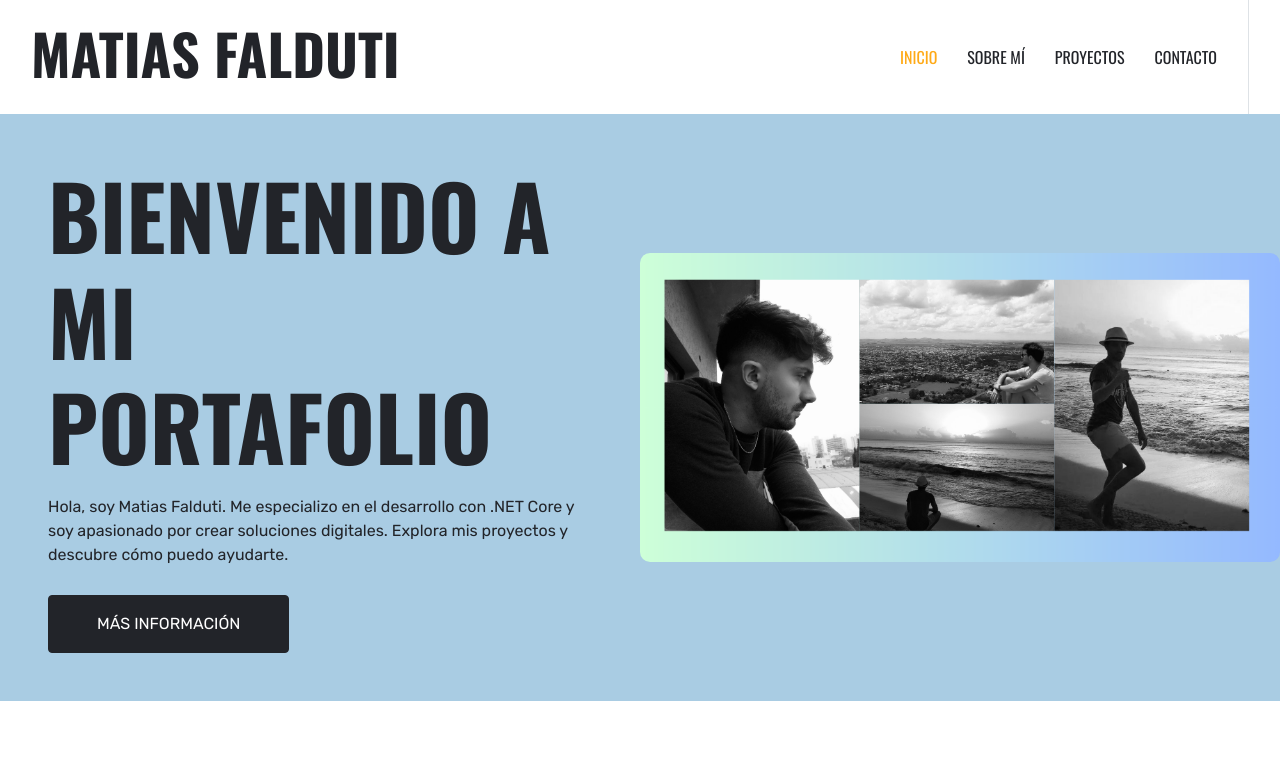
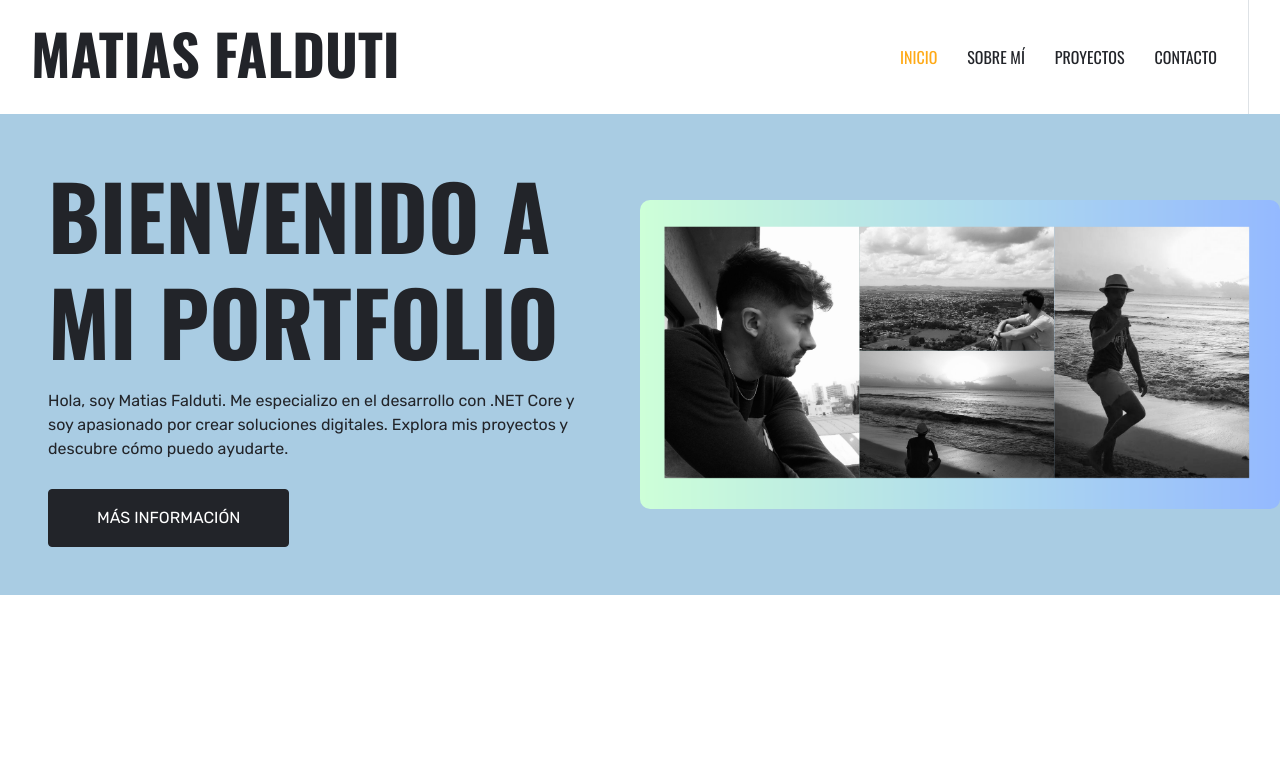
Before and after one commit to falduti90/falduti90.github.io, a plain HTML site: page index.html in a window 1280 px wide. Shown: the top 777 px of the page. Drawn offline with nearby package versions, Linux system fonts and the light colour scheme.

Commit message:
Update index.html

```diff
--- a/index.html
+++ b/index.html
@@ -70,7 +70,7 @@
     <div class="container-fluid bg-primary py-5 px-0" style="margin-bottom: 90px;">
         <div class="row mx-0 align-items-center">
             <div class="col-lg-6 px-md-5 text-center text-lg-left">
-                <h1 class="display-2 text-uppercase mb-3">Bienvenido a Mi Portafolio</h1>
+                <h1 class="display-2 text-uppercase mb-3">Bienvenido a Mi Portfolio</h1>
                 <p class="text-dark mb-4">Hola, soy Matias Falduti. Me especializo en el desarrollo con .NET Core y soy
                     apasionado por crear soluciones digitales. Explora mis proyectos y descubre cómo puedo
                     ayudarte.</p>
```
